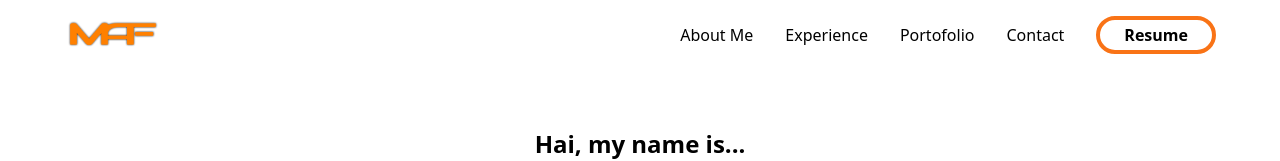
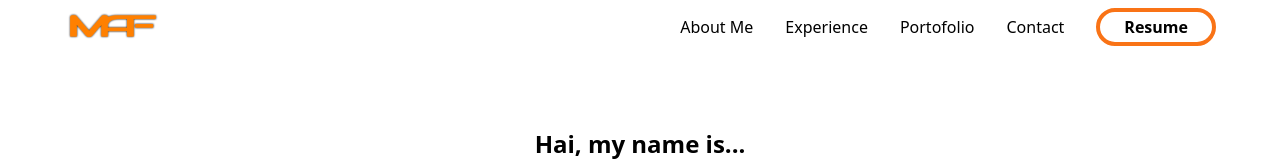
Before and after one commit to agungf97/web-porto, a React (Create React App) app: page / in a window 1280 px wide. Shown: the top 161 px of the page. Built offline with nearby package versions, Linux system fonts and the light colour scheme.

Commit message:
scrolltoview

```diff
--- a/package.json
+++ b/package.json
@@ -12,6 +12,7 @@
     "react-icons": "^4.7.1",
     "react-router-dom": "^6.8.1",
     "react-scripts": "5.0.1",
+    "react-transition-group": "^1.2.1",
     "web-vitals": "^2.1.4"
   },
   "scripts": {
--- a/src/components/about/about.js
+++ b/src/components/about/about.js
@@ -2,7 +2,7 @@ import React from 'react';
 
 const About = () => {
     return (
-        <div className="container mx-auto bg-slate-200 dark:bg-slate-800">
+        <div id="about" className="container mx-auto pt-8 pb-8 bg-slate-200 dark:bg-slate-800">
             <div className="md:grid grid-cols-2 gap-2 dark:text-white my-8">
               <div className="py-8 md:px-24 px-16 text-center">
                 <div>
--- a/src/components/contact/contact.js
+++ b/src/components/contact/contact.js
@@ -2,7 +2,7 @@ import React from 'react';
 
 const Contact = () => {
     return (
-        <div id="#contact" className="container mx-auto align-middle">
+        <div id="contact" className="container mx-auto align-middle">
             <div className="md:my-32 md:px-48 px-16 my-16 mx-auto text-center dark:text-white">
                 <div className="text-center font-bold md:text-4xl text-2xl">Get In Touch</div>
                 <p className="mt-8 text-center md:text-lg text-sm !leading-8 top-4">Although I’m not currently looking for any new opportunities, my inbox is always open. Whether you have a question or just want to say hi, I’ll try my best to get back to you!</p>
--- a/src/components/experience/experience.js
+++ b/src/components/experience/experience.js
@@ -2,8 +2,8 @@ import React from 'react';
 
 const Experience = () => {
     return (
-        <div className="container mx-auto">
-            <div className="md:my-32 my-16 md:px-24 px-16 dark:text-white">
+        <div id="experience" className="container mx-auto">
+            <div className="md:my-32 my-16 pt-16 pb-16 md:px-24 px-16 dark:text-white">
               <div className="font-black md:text-4xl text-2xl text-center">My Experience</div>
                 <div className="md:grid grid-cols-2 gap-4">
                   <div className="mt-8">
--- a/src/components/home/home.js
+++ b/src/components/home/home.js
@@ -3,7 +3,7 @@ import fp from '../../image/fotodiri.png';
 
 const Home = () => {
     return (
-        <div className="container mx-auto align-middle">
+        <div id="home" className="container mx-auto align-middle">
             <div className="md:my-32 my-24 md:px-80 px-16 text-center dark:text-white">
               <h2 className="md:text-2xl text-lg font-bold ">Hai, my name is...</h2>
               <h1 className="md:py-4 py-2 md:text-4xl text-xl cursor-default font-black hover:-translate-y-2 duration-500"> Mohamad <span className="text-orange-600 md:text-6xl">Agung</span> Faisal</h1>
--- a/src/components/navbar/navbar.js
+++ b/src/components/navbar/navbar.js
@@ -3,19 +3,32 @@ import { Bars3Icon } from '@heroicons/react/24/solid';
 import maf from '../../image/maf.png';
 
 const Navbar = () => {
+    const handleScrool = (id) => {
+        const scroll = document.getElementById(id)
+        scroll.scrollIntoView({ behavior: 'smooth' }, true)
+    }
+
     return (
-        <div className='fixed z-10 w-full py-4 bg-white dark:text-white dark:bg-slate-900 align-middle cursor-default'>
+        <div className='fixed z-10 w-full py-2 bg-white dark:text-white dark:bg-slate-900 align-middle cursor-default'>
             <nav className="container mx-auto">
                 <div className="flex justify-between md:px-16 px-8">
                     <div>
-                        <img className="w-24 hover:scale-100 hover:opacity-90" src={maf} alt=""/>
+                        <img className="w-24 hover:scale-100 hover:opacity-90" src={maf} alt="">
+
+                        </img>
                     </div>
                     <div className="md:flex md:space-x-8 text-md">
-                            <div className="hidden md:block hover:font-semibold my-auto align-middle">About Me</div>
-                            <div className="hidden md:block hover:font-semibold my-auto align-middle">Experience</div>
-                            <div className="hidden md:block hover:font-semibold my-auto align-middle">Portofolio</div>
                             <div className="hidden md:block hover:font-semibold my-auto align-middle">
-                                <a href="#contact">Contact</a>
+                                <a onClick={() => handleScrool('about')}>About Me</a>
+                            </div>
+                            <div className="hidden md:block hover:font-semibold my-auto align-middle">
+                                <a onClick={() => handleScrool('experience')}>Experience</a>
+                            </div>
+                            <div className="hidden md:block hover:font-semibold my-auto align-middle">
+                                <a onClick={() => handleScrool('porto')}>Portofolio</a>
+                            </div>
+                            <div className="hidden md:block hover:font-semibold my-auto align-middle">
+                                <a onClick={() => handleScrool('contact')}>Contact</a>
                             </div>
                             <button className="text-center font-bold hidden md:block border-4 rounded-full px-6 align-middle border-orange-500 dark:border-orange-700 hover:border-orange-700 hover:text-white hover:bg-orange-700 duration-500">Resume</button>
                             <div className="block md:hidden">
--- a/src/components/portofolio/portofolio.js
+++ b/src/components/portofolio/portofolio.js
@@ -2,8 +2,8 @@ import React from 'react';
 
 const Portofolio = () => {
     return (
-        <div className="container mx-auto bg-orange-500 dark:bg-orange-700 dark:text-white">
-            <div className="md:my-32 md:py-16 py-8 md:px-24 px-16 text-center">
+        <div id="porto" className="container mx-auto md:my-32 md:py-16 py-8 bg-orange-500 dark:bg-orange-700 dark:text-white">
+            <div className=" md:px-24 px-16 text-center">
               <div className="font-bold md:text-4xl text-2xl mx-auto">Portofolio</div>
               <div className="grid md:grid-cols-4 grid-cols-2 md:gap-4 gap-2 mt-8 cursor-default">
                 <div className="box-border md:h-56 md:w-56 h-24 w-24 mt-8 border-4 hover:scale-125 duration-500 mx-auto">Portofolio 1</div>
--- a/src/components/sosmed/sosmed.js
+++ b/src/components/sosmed/sosmed.js
@@ -9,27 +9,27 @@ const Sosmed = () => {
     return (
         <div className="fixed bottom-32 border-none-2 rounded-lg px-2 hover:-translate-y-2 bg-slate-300 opacity-50 hover:opacity-100 duration-500 md:block hidden">
             <div className="my-6">
-                <a href="https://wa.me/6281215552690">
+                <a target="_blank" href="https://wa.me/6281215552690">
                     <img className="mx-auto w-6 hover:w-8 duration-150" src={wa} alt=""/>
                 </a>
             </div>
             <div className="my-6">
-                <a href="https://telegram.me/agungf97">
+                <a target="_blank" href="https://telegram.me/agungf97">
                     <img className="mx-auto w-6 hover:w-8 duration-150" src={tl} alt=""/>
                 </a>
             </div>
             <div className="my-6">
-                <a href="https://www.instagram.com/agungf97/">
+                <a target="_blank" href="https://www.instagram.com/agungf97/">
                     <img className="mx-auto w-6 hover:w-8 duration-150" src={ig} alt=""/>
                 </a>
             </div>
             <div className="my-6">
-                <a href="https://www.linkedin.com/in/agungf97/">
+                <a target="_blank" href="https://www.linkedin.com/in/agungf97/">
                     <img className="mx-auto w-6 hover:w-8 duration-150" src={lin} alt=""/>
                 </a>
             </div>
             <div className="my-6">
-                <a href="https://github.com/agungf97">
+                <a target="_blank" href="https://github.com/agungf97">
                     <img className="mx-auto w-6 hover:w-8 duration-150" src={gh} alt=""/>
                 </a>
             </div>
```
Also changed, not shown: 1 other file (tests, documents, lock files or other folders).
